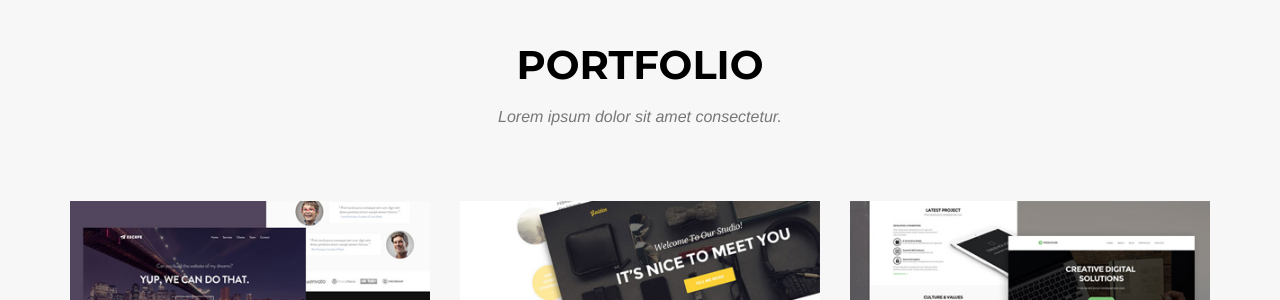
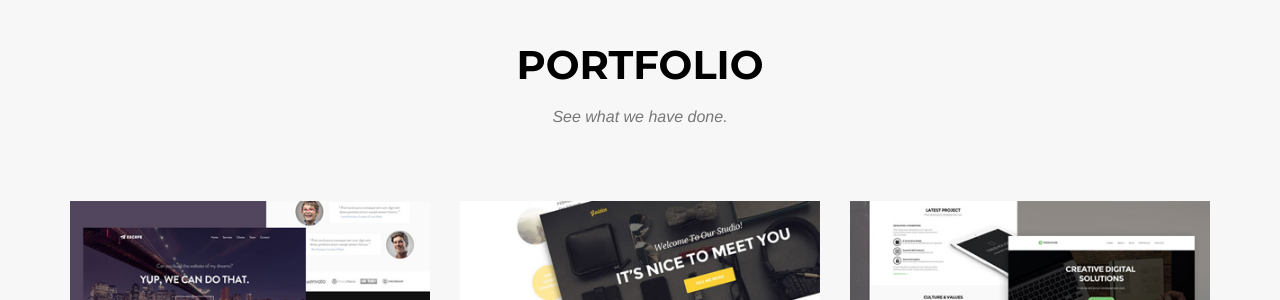
Before and after one commit to coderack/coderack.github.io, a Jekyll site: the page built from index.html, in a window 1280 px wide and 900 px high, scrolled down 1370 px. Shown: the part 152-452 px from the top of the window. Built offline with Jekyll 4.4.1, drawn with Linux system fonts in a browser that asks for light colours; some web fonts are replaced; a file with an impossible date is left out.

Commit message:
Updated portfolio_grid.html

```diff
--- a/_includes/portfolio_grid.html
+++ b/_includes/portfolio_grid.html
@@ -4,7 +4,7 @@
             <div class="row">
                 <div class="col-lg-12 text-center">
                     <h2 class="section-heading">Portfolio</h2>
-                    <h3 class="section-subheading text-muted">Lorem ipsum dolor sit amet consectetur.</h3>
+                    <h3 class="section-subheading text-muted">See what we have done.</h3>
                 </div>
             </div>
             <div class="row">
```
